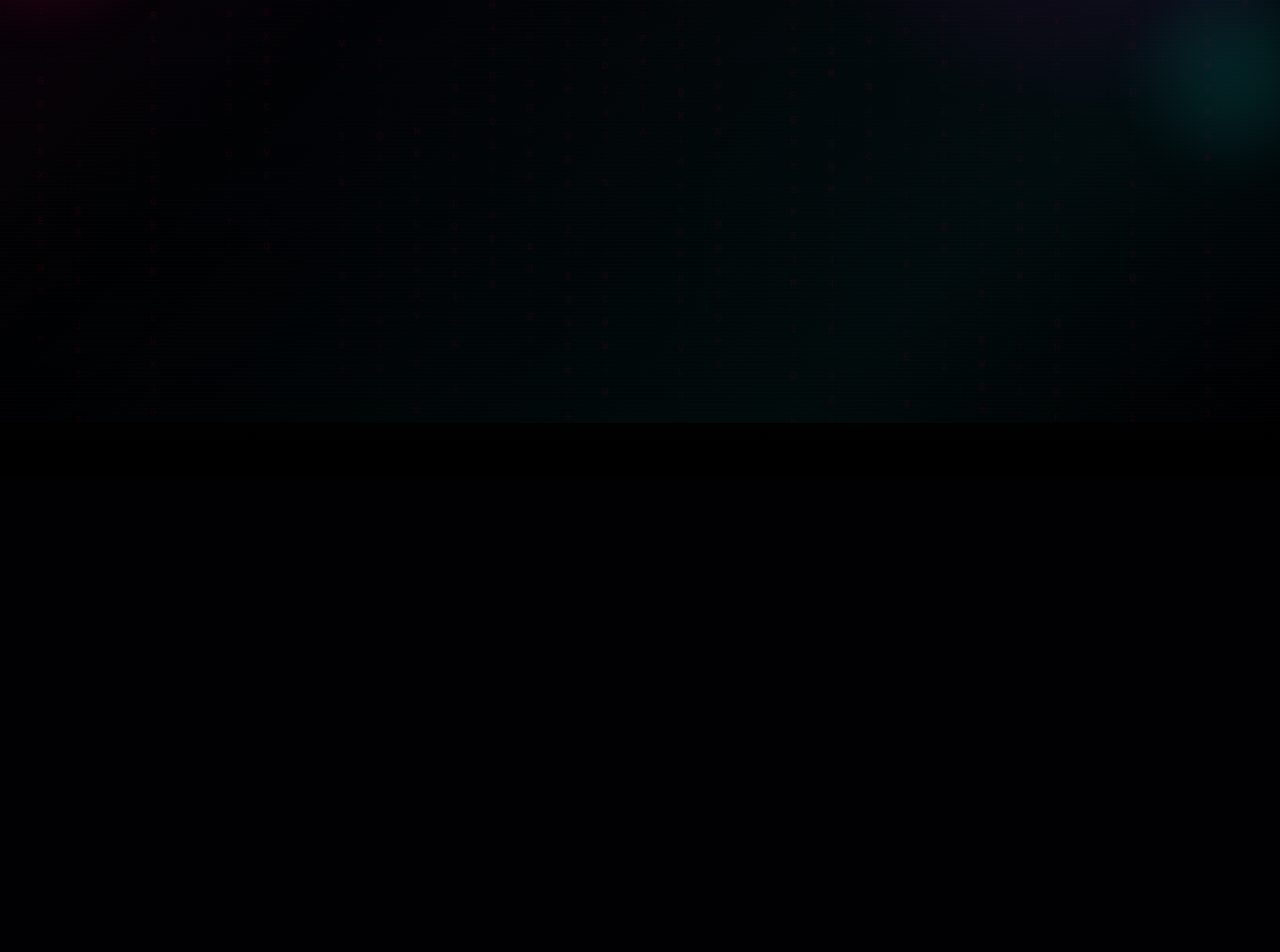
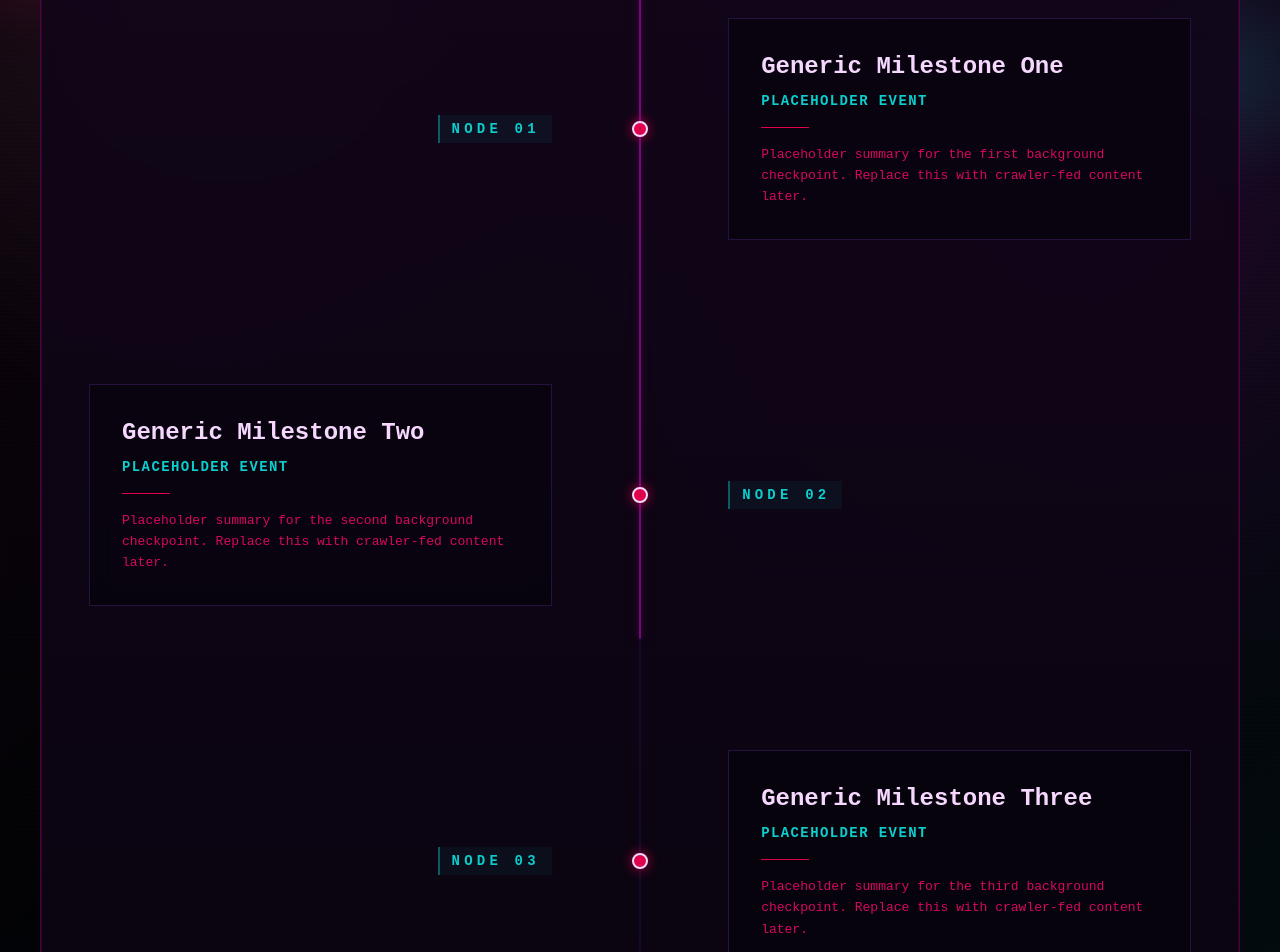
Before and after one commit to dante-escame/dante-escame-portfolio, a Next.js app: page /my-background in a window 1280 px wide. Shown: the part 380-1332 px from the top of the page. Before the commit the page ends 856 px from the top, so only its background shows below. Built offline with nearby package versions, Linux system fonts and the light colour scheme.

Commit message:
feat: implementing background timeline with framer-motion

```diff
--- /dev/null
+++ b/app/(portfolio)/my-background/_components/background-timeline.tsx
@@ -0,0 +1,152 @@
+"use client";
+
+import React, { useRef } from "react";
+import { motion, useScroll, useSpring } from "framer-motion";
+
+export interface TimelineItem {
+  date: string;
+  title: string;
+  subtitle: string;
+  description: string;
+}
+
+const defaultTimelineData: TimelineItem[] = [
+  {
+    date: "Node 01",
+    title: "Generic Milestone One",
+    subtitle: "Placeholder event",
+    description: "Placeholder summary for the first background checkpoint. Replace this with crawler-fed content later."
+  },
+  {
+    date: "Node 02",
+    title: "Generic Milestone Two",
+    subtitle: "Placeholder event",
+    description: "Placeholder summary for the second background checkpoint. Replace this with crawler-fed content later."
+  },
+  {
+    date: "Node 03",
+    title: "Generic Milestone Three",
+    subtitle: "Placeholder event",
+    description: "Placeholder summary for the third background checkpoint. Replace this with crawler-fed content later."
+  },
+  {
+    date: "Node 04",
+    title: "Generic Milestone Four",
+    subtitle: "Placeholder event",
+    description: "Placeholder summary for the fourth background checkpoint. Replace this with crawler-fed content later."
+  },
+  {
+    date: "Node 05",
+    title: "Generic Milestone Five",
+    subtitle: "Placeholder event",
+    description: "Placeholder summary for the fifth background checkpoint. Replace this with crawler-fed content later."
+  },
+  {
+    date: "Node 06",
+    title: "Generic Milestone Six",
+    subtitle: "Placeholder event",
+    description: "Placeholder summary for the sixth background checkpoint. Replace this with crawler-fed content later."
+  }
+];
+
+interface BackgroundTimelineProps {
+  items?: TimelineItem[];
+}
+
+export function BackgroundTimeline({ items = defaultTimelineData }: BackgroundTimelineProps) {
+  const containerRef = useRef<HTMLDivElement>(null);
+
+  const { scrollYProgress } = useScroll({
+    target: containerRef,
+    offset: ["start 20%", "end 80%"]
+  });
+
+  const scaleY = useSpring(scrollYProgress, {
+    stiffness: 100,
+    damping: 30,
+    restDelta: 0.001
+  });
+
+  return (
+    <div ref={containerRef} className="relative max-w-6xl mx-auto py-16 px-6">
+      {/* Animated Vertical Line - Centered on desktop, left on mobile */}
+      <div className="absolute left-6 md:left-1/2 transform md:-translate-x-1/2 top-0 bottom-0 w-[2px] bg-purple-900/20">
+        <motion.div
+          style={{ scaleY, originY: 0 }}
+          className="absolute top-0 left-0 right-0 bottom-0 w-full bg-[#800080] origin-top shadow-[0_0_15px_rgba(128,0,128,0.6)]"
+        />
+      </div>
+
+      <div className="space-y-24 md:space-y-36">
+        {items.map((item, index) => (
+          <TimelineEntry key={index} item={item} index={index} />
+        ))}
+      </div>
+    </div>
+  );
+}
+
+function TimelineEntry({ item, index }: { item: TimelineItem; index: number }) {
+  const isEven = index % 2 === 0;
+
+  return (
+    <div className={`relative flex flex-col md:flex-row items-center justify-between w-full ${isEven ? "md:flex-row" : "md:flex-row-reverse"}`}>
+      {/* Centered Dot */}
+      <div className="absolute left-6 md:left-1/2 transform -translate-x-1/2 flex flex-col items-center z-10">
+         <motion.div
+            initial={{ scale: 0 }}
+            whileInView={{ scale: 1 }}
+            viewport={{ once: true, margin: "-50px" }}
+            className="w-4 h-4 rounded-full bg-[#df024a] border-2 border-[#f6d8ff] shadow-[0_0_12px_rgba(223,2,74,0.8)]"
+         />
+      </div>
+
+      {/* Date (Opposite side on desktop) */}
+      <motion.div
+        initial={{ opacity: 0, x: isEven ? -50 : 50 }}
+        whileInView={{ opacity: 1, x: 0 }}
+        viewport={{ once: true, margin: "-100px" }}
+        className={`hidden md:flex md:w-[42%] ${isEven ? "justify-end text-right" : "justify-start text-left"}`}
+      >
+        <div className="flex flex-col">
+           <span className="text-sm font-bold uppercase tracking-[0.3em] text-[#0dcdcd] px-3 py-1 bg-[#0dcdcd]/5 border-r-2 md:border-r-0 md:border-l-2 md:border-[#0dcdcd]/40 border-[#0dcdcd]/40">
+             {item.date}
+           </span>
+        </div>
+      </motion.div>
+
+      {/* Spacer for center line on desktop */}
+      <div className="hidden md:block md:w-[6%]" />
+
+      {/* Content (Main side on desktop) */}
+      <motion.div
+        initial={{ opacity: 0, x: isEven ? 50 : -50 }}
+        whileInView={{ opacity: 1, x: 0 }}
+        viewport={{ once: true, margin: "-100px" }}
+        transition={{ duration: 0.6 }}
+        className="w-full md:w-[42%] pl-16 md:pl-0"
+      >
+        <div
+          className="relative p-6 md:p-8 border border-purple-500/20 backdrop-blur-md hover:border-purple-500/60 transition-all duration-500 group"
+          style={{ background: "rgba(8, 4, 13, 0.85)" }}
+        >
+          {/* Mobile Date Label */}
+          <div className="md:hidden mb-4 inline-block px-2 py-0.5 text-[10px] font-bold tracking-widest text-[#0dcdcd] border border-[#0dcdcd]/30 uppercase">
+             {item.date}
+          </div>
+
+          <h3 className="text-xl md:text-2xl font-bold mb-2 text-[#f6d8ff] group-hover:text-white transition-colors">
+            {item.title}
+          </h3>
+          <h4 className="text-xs md:text-sm font-semibold mb-4 text-[#0dcdcd] tracking-widest uppercase">
+            {item.subtitle}
+          </h4>
+          <div className="w-12 h-[1px] bg-[#df024a] mb-4 group-hover:w-20 transition-all duration-500" />
+          <p className="text-sm md:text-[13px] leading-relaxed text-[#ee0869]/90 font-medium">
+            {item.description}
+          </p>
+        </div>
+      </motion.div>
+    </div>
+  );
+}
```
